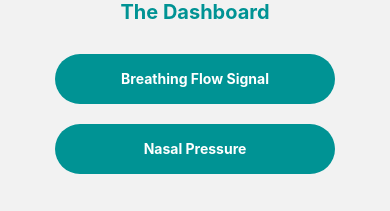
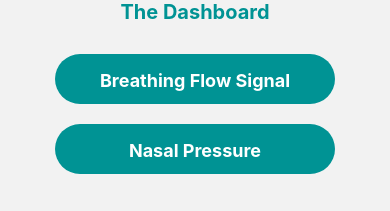
Before and after one commit to PPTBz/ventilatorapp1, a React Native app: screen /Dashboard in a window 390 px wide. Shown: the part 372-583 px from the top of the page. Built offline with nearby package versions, Linux system fonts and the light colour scheme.

Commit message:
with working charts

```diff
--- a/package.json
+++ b/package.json
@@ -10,6 +10,7 @@
     "prettier": "eslint . --fix"
   },
   "dependencies": {
+    "@expo-google-fonts/nunito": "^0.2.0",
     "@react-native-community/masked-view": "0.1.10",
     "@react-native-firebase/app": "^12.7.4",
     "@react-navigation/bottom-tabs": "^6.0.5",
@@ -17,6 +18,7 @@
     "@react-navigation/stack": "^6.0.7",
     "chart.js": "^3.5.1",
     "expo": "~42.0.1",
+    "expo-font": "~9.2.1",
     "expo-status-bar": "~1.0.4",
     "firebase": "8.2.3",
     "react": "16.13.1",
--- a/src/screens/Dashboard.js
+++ b/src/screens/Dashboard.js
@@ -33,7 +33,7 @@ const Dashboard = ({ navigation }) => {
             style={{
               color: "#ffffff",
               textAlign: "center",
-              fontSize: "18",
+              fontSize: 18,
               fontWeight: "bold",
             }}
           >
@@ -55,7 +55,7 @@ const Dashboard = ({ navigation }) => {
             style={{
               color: "#ffffff",
               textAlign: "center",
-              fontSize: "18",
+              fontSize: 18,
               fontWeight: "bold",
             }}
           >
```
Also changed, not shown: 2 other files (tests, documents, lock files or other folders).
